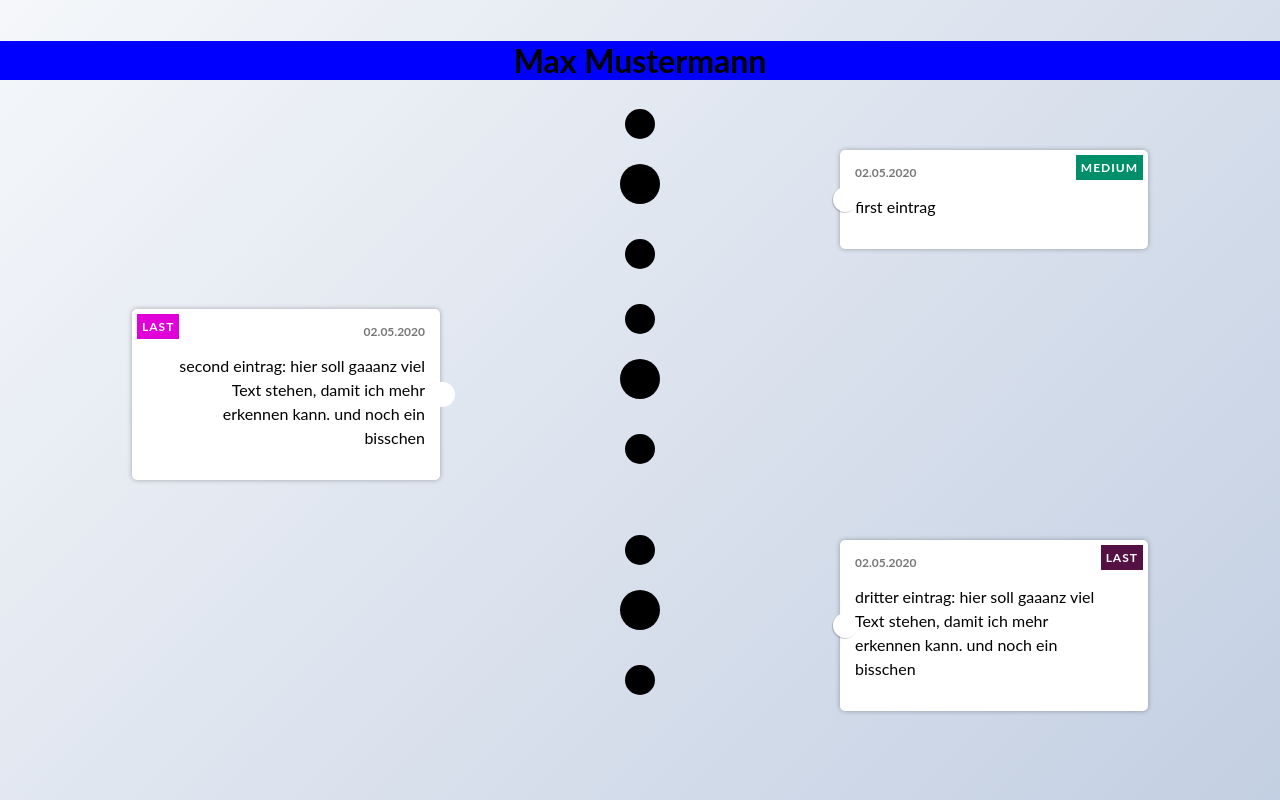
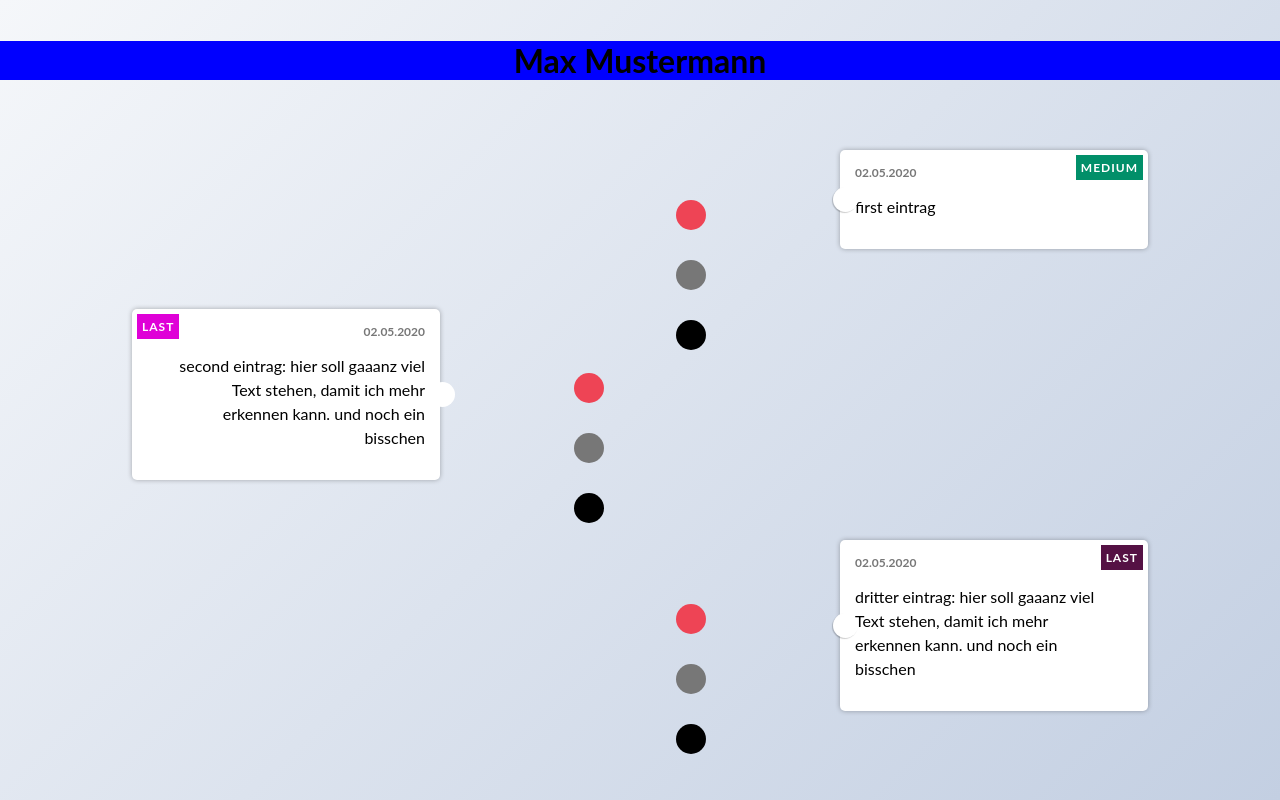
Before and after one commit to Hyphiin/thmProject_TimelineWebApp, a React (Create React App) app in the folder my-app/: page / in a window 1280 px wide. Built offline with nearby package versions, Linux system fonts and the light colour scheme.

Commit message:
Kreise schöner arrangiert, immer noch nicht responsiv

```diff
--- a/my-app/src/App.css
+++ b/my-app/src/App.css
@@ -142,7 +142,43 @@ h1 {
     max-width: 250px;
 }
 
-.timeline-item-content .circle1 {
+.circles{
+    display: flex;
+    flex-wrap: wrap;
+    position: absolute;
+    right: -55%;
+    top: 20%;
+    justify-content: center;
+    width: 40px;
+}
+.circle1 {
+    background-color: #ee4455;
+    border-radius: 50%;
+    margin-bottom: 30px;
+    margin-top: 30px;
+    width: 30px;
+    height: 30px;
+    z-index: 100;
+}
+
+.circle2 {
+    background-color: #777777;
+    border-radius: 50%;
+    width: 30px;
+    height: 30px;
+    z-index: 100;
+}
+
+.circle3 {
+    background-color: #000000;
+    border-radius: 50%;
+    margin-bottom: 30px;
+    margin-top: 30px;
+    width: 30px;
+    height: 30px;
+    z-index: 100;
+}
+/*.timeline-item-content .circle1 {
     background-color: #000000;
     border-radius: 50%;
     position: absolute;
@@ -172,25 +208,24 @@ h1 {
     width: 30px;
     height: 30px;
     z-index: 100;
+}*/
+
+.timeline-item:nth-child(odd) .timeline-item-content .circles {
+   right: auto;
+   left: -55%;
 }
 
-.timeline-item:nth-child(odd) .timeline-item-content .circle1 {
+/*.timeline-item:nth-child(odd) .timeline-item-content .circle2 {
     right: auto;
-    /*left: -40px;*/
-    left: -215px;
-}
-
-.timeline-item:nth-child(odd) .timeline-item-content .circle2 {
-    right: auto;
-    /*left: -40px;*/
+    /*left: -40px;
     left: -220px;
 }
 
 .timeline-item:nth-child(odd) .timeline-item-content .circle3 {
     right: auto;
-    /*left: -40px;*/
+    /*left: -40px;
     left: -215px;
-}
+}*/
 
 @media only screen and (max-width: 1023px) {
     .timeline-item-content {
--- a/my-app/src/components/timeLineItem.js
+++ b/my-app/src/components/timeLineItem.js
@@ -8,9 +8,11 @@ const TimeLineItem = ({entries}) => (
             </span>
             <time>{entries.date}</time>
             <p>{entries.text}</p>
-            <span className="circle1"/>
-            <span className="circle2"/>
-            <span className="circle3"/>
+            <div className="circles">
+                <span className="circle1"/>
+                <span className="circle2"/>
+                <span className="circle3"/>
+            </div>
         </div>
     </div>
 
```
Also changed, not shown: my-app/src/components/circles.js (added).
